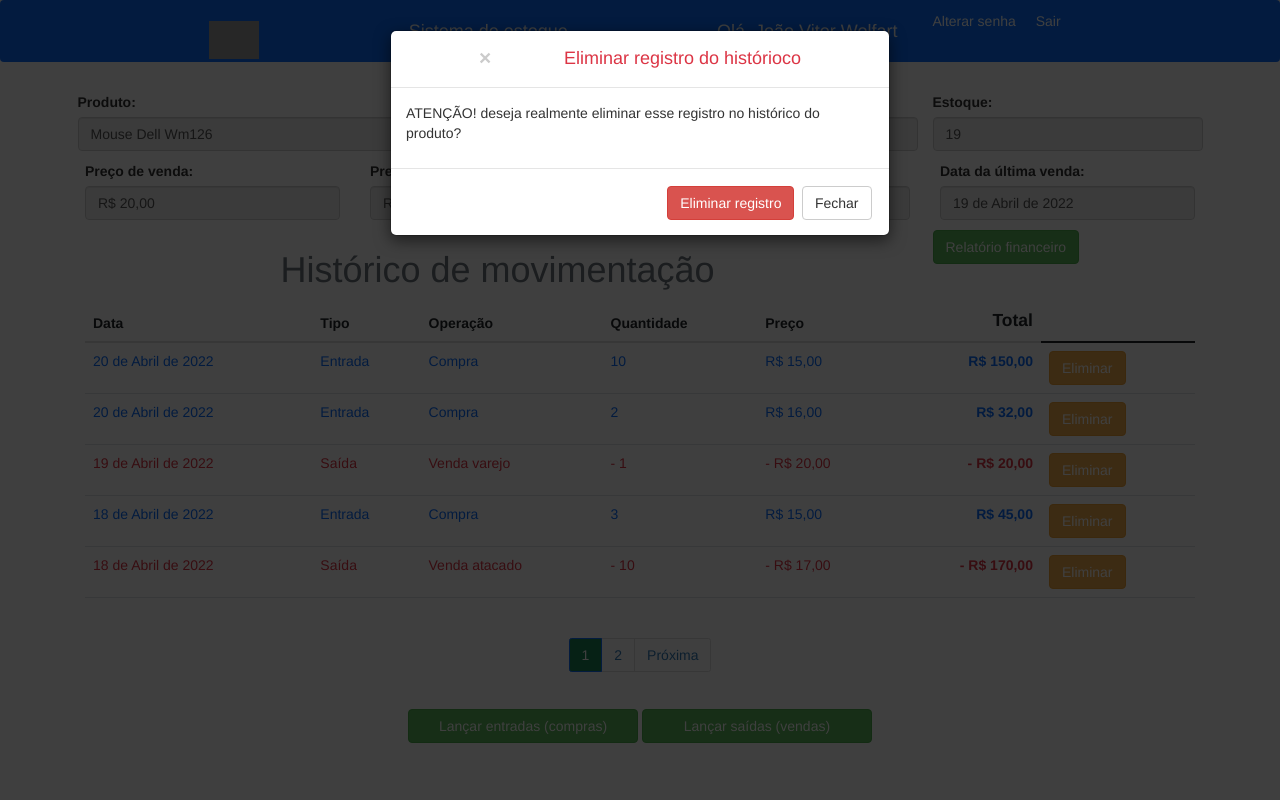
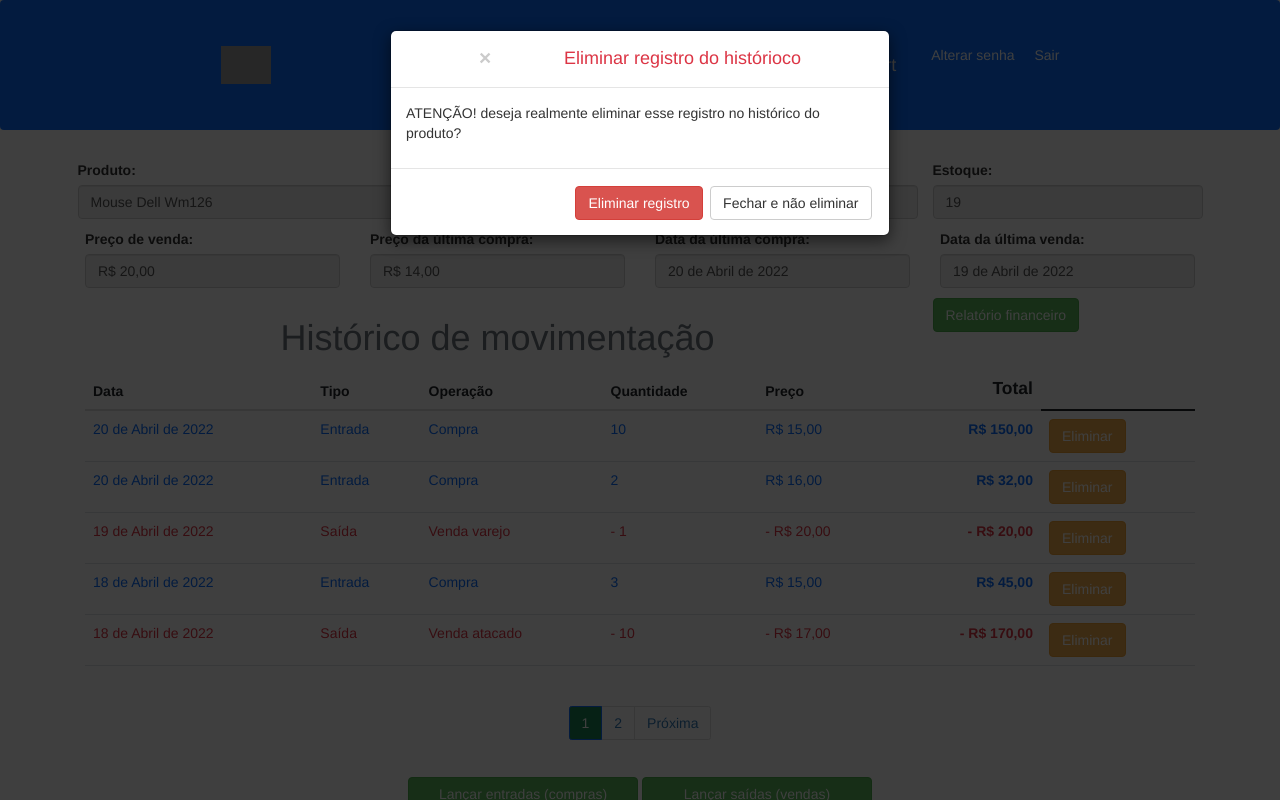
Before and after one commit to Fabianbatistasilva/PROJETO-ESTOQUE, a Django app: page /relatorio/1 in a window 1280 px wide, after a click on "Eliminar". Run offline with Django 4.2, Linux system fonts and the light colour scheme; a user stored in the database is signed in; data comes from the database, SQL or seed files in the repository; both versions use the stored data as it was after the commit; some libraries are stand-ins or nearby versions; grey boxes are pictures that could not be loaded.

Commit message:
JV 23/04 16:05

```diff
--- a/produtos/templates/paginas/adicionar_categoria.html
+++ b/produtos/templates/paginas/adicionar_categoria.html
@@ -28,7 +28,7 @@ Cadastro de categorias
       </tbody>
     </table>
 
-    <nav aria-label="Page navigation example">
+    <nav aria-label="Page navigation example" class="text-center justify-content-center">
       <ul class="pagination justify-content-center">
         {%if categorias.has_previous%}
         <li class="page-item">
--- a/produtos/templates/paginas/adicionar_medida.html
+++ b/produtos/templates/paginas/adicionar_medida.html
@@ -28,7 +28,7 @@ Cadastro de medidas
       </tbody>
     </table>
 
-    <nav aria-label="Page navigation example">
+    <nav aria-label="Page navigation example" class="text-center justify-content-center">
       <ul class="pagination justify-content-center">
         {%if medidas.has_previous%}
         <li class="page-item">
--- a/produtos/templates/paginas/adicionar_movimento.html
+++ b/produtos/templates/paginas/adicionar_movimento.html
@@ -39,7 +39,7 @@ Tipos de movimentação
       </tbody>
     </table>
 
-    <nav aria-label="Page navigation example">
+    <nav aria-label="Page navigation example" class="text-center justify-content-center">
       <ul class="pagination justify-content-center">
         {%if mov.has_previous%}
         <li class="page-item">
--- a/produtos/templates/paginas/cadastro.html
+++ b/produtos/templates/paginas/cadastro.html
@@ -1,11 +1,11 @@
 {% extends 'base_login.html' %}
 {% load static%}
 {% block 'titulo' %}
-Página de Login
+Cadastro de usuários
 {% endblock %}
 
 {% block 'conteudo' %}
-<h1 style="padding-top: 20px;" class="text-center text-primary">Faça seu login</h1>
+<h1 style="padding-top: 20px;" class="text-center text-primary">Faça seu Cadastro</h1>
 {% include 'parciais/_messages.html'%}
 
 <div class="row">
--- a/produtos/templates/paginas/detalhes.html
+++ b/produtos/templates/paginas/detalhes.html
@@ -21,7 +21,7 @@
             </div>
             <div class="col-md-8">
               <div class="card-body">
-                <h5 class="card-title">{{produto.produto}}</h5>
+                <h2 class="">{{produto.produto}}</h2>
                 <p class="card-text">Categoria: {{produto.categoria}}</p>
                 <p class="card-text">Quantidade em estoque: {{produto.estoque}}</p>
                 <p class="card-text">Unidade de medida: {{produto.medida}}</p>
--- a/produtos/templates/paginas/index.html
+++ b/produtos/templates/paginas/index.html
@@ -63,8 +63,8 @@ Home
         </tbody>
       </table>
 
-      <nav aria-label="Page navigation example">
-        <ul class="pagination justify-content-center">
+      <nav aria-label="Page navigation example" class="text-center justify-content-center">
+        <ul class="pagination justify-content-center text-center">
           {%if produtos.has_previous%}
           <li class="page-item">
             <a class="page-link" href="?p={{produtos.previous_page_number}}">Anterior</a>
--- a/produtos/templates/paginas/muito_estoque.html
+++ b/produtos/templates/paginas/muito_estoque.html
@@ -52,7 +52,7 @@ Consulta estoque
         </tbody>
       </table>
 
-      <nav aria-label="Page navigation example">
+      <nav aria-label="Page navigation example" class="text-center justify-content-center">
         <ul class="pagination justify-content-center">
           {%if produtos.has_previous%}
           <li class="page-item">
--- a/produtos/templates/paginas/por_categoria.html
+++ b/produtos/templates/paginas/por_categoria.html
@@ -29,7 +29,7 @@ Consultas por categoria
       </tbody>
     </table>
 
-    <nav aria-label="Page navigation example">
+    <nav aria-label="Page navigation example" class="text-center justify-content-center">
       <ul class="pagination justify-content-center">
         {%if categorias.has_previous%}
         <li class="page-item">
--- a/produtos/templates/paginas/pouco_estoque.html
+++ b/produtos/templates/paginas/pouco_estoque.html
@@ -52,7 +52,7 @@ Consulta estoque
         </tbody>
       </table>
 
-      <nav aria-label="Page navigation example">
+      <nav aria-label="Page navigation example" class="text-center justify-content-center">
         <ul class="pagination justify-content-center">
           {%if produtos.has_previous%}
           <li class="page-item">
--- a/produtos/templates/paginas/produto_categoria.html
+++ b/produtos/templates/paginas/produto_categoria.html
@@ -37,7 +37,7 @@
         </tbody>
       </table>
 
-      <nav aria-label="Page navigation example">
+      <nav aria-label="Page navigation example" class="text-center justify-content-center">
         <ul class="pagination justify-content-center">
           {%if produtos.has_previous%}
           <li class="page-item">
--- a/produtos/templates/paginas/relatorios.html
+++ b/produtos/templates/paginas/relatorios.html
@@ -110,7 +110,7 @@ Relatório {{produto.produto}}
           </div>
           <div class="modal-footer">
             <a class="btn btn-danger" href="{% url 'eliminar_historico' h.id%}">Eliminar registro</a>
-            <button type="button" class="btn btn-default" data-dismiss="modal">Fechar</button>
+            <button type="button" class="btn btn-default" data-dismiss="modal">Fechar e não eliminar</button>
           </div>
         </div>
 
@@ -143,7 +143,7 @@ Relatório {{produto.produto}}
           </div>
           <div class="modal-footer">
             <a class="btn btn-danger" href="{% url 'eliminar_historico' h.id%}">Eliminar registro</a>
-            <button type="button" class="btn btn-default" data-dismiss="modal">Fechar</button>
+            <button type="button" class="btn btn-default" data-dismiss="modal">Fechar e não eliminar</button>
           </div>
         </div>
 
--- a/produtos/views.py
+++ b/produtos/views.py
@@ -45,16 +45,12 @@ def cadastro(request):
         messages.add_message(request, messages.ERROR, 'ERRO! senhas não conferem')
         return render(request, 'paginas/cadastro.html')
 
-    if len(senha) < 6:
-        messages.add_message(request, messages.ERROR, 'ERRO! senha deve ter mais de 6 caracteres')
+    if len(senha) < 8:
+        messages.add_message(request, messages.ERROR, 'ERRO! senha deve ter mais de 8 caracteres')
         return render(request, 'paginas/cadastro.html')
 
-    if len(senha) > 12:
-        messages.add_message(request, messages.ERROR, 'ERRO! senha deve ter menos de 12 caracteres')
-        return render(request, 'paginas/cadastro.html')
-
-    if not senha.isalnum():
-        messages.add_message(request, messages.ERROR, 'ERRO! senha não pode ter caracteres especiais, exemplo: (#@%$/*+-!&[}{]:;.), apenas alfanuméricos')
+    if senha.isnumeric():
+        messages.add_message(request, messages.ERROR, 'ERRO! senha não pode ser somente numérica')
         return render(request, 'paginas/cadastro.html')
 
     if User.objects.filter(username=usuario).exists():
@@ -495,7 +491,7 @@ def produto_por_categoria(request, id):
     categoria = Categoria.objects.get(id=id)
     produtos = Produto.objects.all().filter(
         ativo=True, categoria=categoria, usuario=user
-    )
+    ).order_by('produto')
     paginator = Paginator(produtos, 6)
     page = request.GET.get('p')
     produtos = paginator.get_page(page)
--- a/templates/base.html
+++ b/templates/base.html
@@ -10,9 +10,9 @@
     <title>{%block 'titulo'%}{% endblock %}</title>
   </head>
   <body>
-    <nav class="navbar navbar-light bg-primary">
+    <nav class="navbar navbar-light bg-primary" style="height: 130px;">
         <div class="container">
-          <a href="{% url 'home'%}" class="navbar-brand nav-link text-light text-start"><img src="{% static 'img/icone_home.png'%}" style="max-width: 50px;"></span>
+          <a href="{% url 'home'%}" class="nav-link text-light text-start"><img src="{% static 'img/icone_home.png'%}" style="max-width: 50px;"></span>
           <a href="{% url 'home'%}" class="navbar-brand nav-link text-light text-start">Sistema de estoque</span>
           <div class="d-flex">
           {% if user.first_name != ''%}
@@ -38,6 +38,7 @@
       <p class="text-light">Desenvolvido por Jovem Programador SENAC Palhoça</p>
     </footer>-->
 
+    <link rel="stylesheet" href="https://maxcdn.bootstrapcdn.com/bootstrap/3.4.1/css/bootstrap.min.css">
     <script src="https://cdn.jsdelivr.net/npm/bootstrap@5.1.3/dist/js/bootstrap.bundle.min.js" integrity="sha384-ka7Sk0Gln4gmtz2MlQnikT1wXgYsOg+OMhuP+IlRH9sENBO0LRn5q+8nbTov4+1p" crossorigin="anonymous"></script>
     <script src="https://ajax.googleapis.com/ajax/libs/jquery/3.6.0/jquery.min.js"></script>
     <script src="https://maxcdn.bootstrapcdn.com/bootstrap/3.4.1/js/bootstrap.min.js"></script>
```
Also changed, not shown: produtos/templates/paginas/financeiro.html (+4 -3 lines), db.sqlite3.
